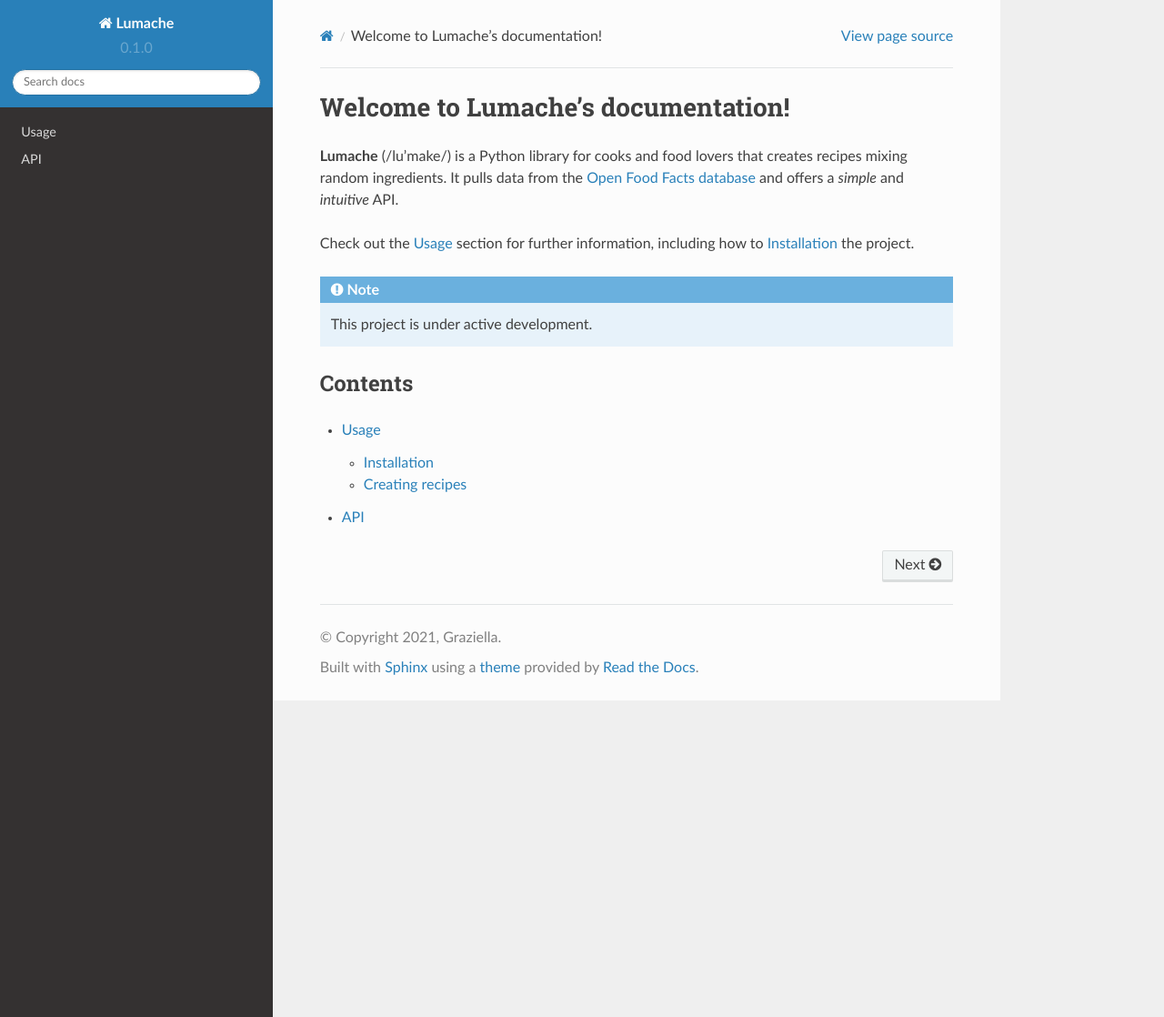
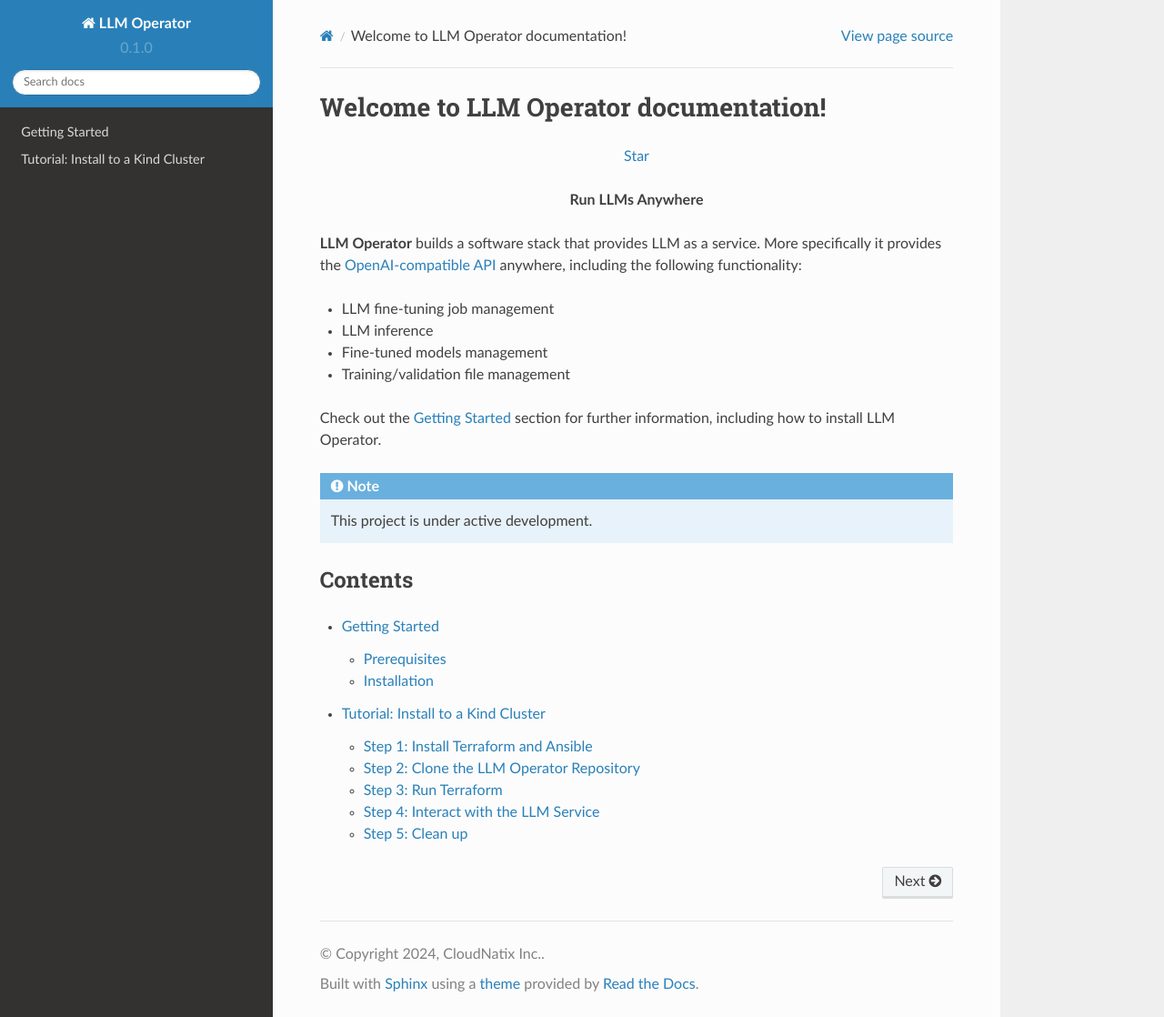
Before and after one commit to llm-operator/docs, a Sphinx documentation site: the page built from docs/source/index.rst, in a window 1280 px wide and 1118 px high. Shown: the whole window at 91% size. Built offline with Sphinx 7.4.7 and the Read the Docs theme 2.0.0, drawn with Linux system fonts in a browser that asks for light colours.

Commit message:
Add initial document

```diff
--- a/docs/source/api.rst
+++ /dev/null
@@ -1,7 +0,0 @@
-API
-===
-
-.. autosummary::
-   :toctree: generated
-
-   lumache
--- a/docs/source/conf.py
+++ b/docs/source/conf.py
@@ -2,9 +2,9 @@
 
 # -- Project information
 
-project = 'Lumache'
-copyright = '2021, Graziella'
-author = 'Graziella'
+project = 'LLM Operator'
+copyright = '2024, CloudNatix Inc.'
+author = ''
 
 release = '0.1'
 version = '0.1.0'
--- /dev/null
+++ b/docs/source/getting_started.rst
@@ -0,0 +1,31 @@
+Getting Started
+===============
+
+
+Prerequisites
+-------------
+
+LLM Operator builds the LLM stack in a single Kubernetes cluster or in multiple Kubernetes clusters. It
+requires the following components are installed in a target Kubernetes cluster:
+
+- Ingress controller
+- SQL database (to store jobs/models/files metadata)
+- S3-compatible object store (to store training files and LLM models)
+
+An SQL database and an S3-compatible object store can be inside the same Kubernetes cluster or outside. For example, you can deploy a Postgres database
+or `MinIO <https://https://min.io/>`_ into the same Kubernetes cluster, or you can use AWS RDS or AWS S3.
+
+
+Installation
+------------
+
+We provide a Helm chart for installing LLM Operator. You can obtain the Helm chart from our repository and install.
+
+.. code-block:: console
+
+   helm repo add llm-operator http://llm-operator-charts.s3-website-us-west-2.amazonaws.com/
+   helm repo update
+   helm upgrade --install -n <namespace> llm-operator llm-operator/llm-operator -f <values.yaml>
+
+The next tutorial section goes through an example installation to a `Kind <https://kind.sigs.k8s.io/>`_ cluster
+running on an EC2 instance.
--- a/docs/source/index.rst
+++ b/docs/source/index.rst
@@ -1,13 +1,29 @@
-Welcome to Lumache's documentation!
-===================================
+Welcome to LLM Operator documentation!
+======================================
 
-**Lumache** (/lu'make/) is a Python library for cooks and food lovers
-that creates recipes mixing random ingredients.
-It pulls data from the `Open Food Facts database <https://world.openfoodfacts.org/>`_
-and offers a *simple* and *intuitive* API.
+.. raw:: html
 
-Check out the :doc:`usage` section for further information, including
-how to :ref:`installation` the project.
+   <p style="text-align:center">
+   <a class="github-button" href="https://github.com/llm-operator/llm-operator" data-show-count="true" data-size="large" aria-label="Star llm-operator/llm-operator on GitHub">Star</a>
+   <script async defer src="https://buttons.github.io/buttons.js"></script>
+   </p>
+
+   <p style="text-align:center">
+   <strong>Run LLMs Anywhere</strong>
+   </p>
+
+
+**LLM Operator** builds a software stack that provides LLM as a service. More specifically it provides the
+`OpenAI-compatible API <https://platform.openai.com/docs/api-reference>`_ anywhere, including the
+following functionality:
+
+- LLM fine-tuning job management
+- LLM inference
+- Fine-tuned models management
+- Training/validation file management
+
+Check out the :doc:`getting_started` section for further information, including
+how to install LLM Operator.
 
 .. note::
 
@@ -18,5 +34,5 @@ Contents
 
 .. toctree::
 
-   usage
-   api
+   getting_started
+   tutorial
--- /dev/null
+++ b/docs/source/tutorial.rst
@@ -0,0 +1,76 @@
+Tutorial: Install to a Kind Cluster
+===================================
+
+In this tutorial, we provision an EC2 instance, build a `Kind <https://kind.sigs.k8s.io/>`_ cluster, and
+deploy LLM Operator and other required components.
+
+Once all the setup completes, you can interact with the LLM service
+by directly hitting the API endpoints or using `the OpenAI Python library <https://github.com/openai/openai-python>`_.
+
+
+Step 1: Install Terraform and Ansible
+-------------------------------------
+
+We use Terraform and Ansible. Follow the links to install if you haven't.
+
+- `Terraform <https://developer.hashicorp.com/terraform/install>`_
+- `Ansible <https://docs.ansible.com/ansible/latest/installation_guide/intro_installation.html>`_
+
+
+Step 2: Clone the LLM Operator Repository
+--------------------------------------------
+
+We use the Terraform configuration and Ansible playbook in the `the LLM Operator repository <https://github.com/llm-operator/llm-operator>`_.
+Run the following commands to clone the repo and move to the directory where the Terraform configuration file is stored.
+
+.. code-block:: console
+
+   git clone https://github.com/llm-operator/llm-operator.git
+   cd llm-operator/aws
+
+
+Step 3: Run Terraform
+---------------------
+
+First create a ``local.tfvars`` file for your deployment. Here is an example.
+
+.. code-block:: console
+
+   project_name = "<instance-name> (default: "llm-operator-demo")"
+   profile      = "<aws-profile>"
+
+   public_key_path  = "</path/to/public_key_path>"
+   private_key_path = "</path/to/private_key_path>"
+   ssh_ip_range     = "<ingress CIDR block for SSH (default: "0.0.0.0/0")>"
+
+.. note::
+
+    See ``variables.tf`` for other customizable and default values.
+
+Then, run the following Terraform commands to initialize and create an EC2 instance. This will approximately take 10 minutes.
+
+.. code-block:: console
+
+   terraform init
+   terraform apply -var-file=local.tfvars
+
+
+If you want to run only Ansible playbook, you can just run ``ansible-playbook -i inventory.ini playbook.yml``.
+
+
+Step 4: Interact with the LLM Service
+-------------------------------------
+
+.. note::
+
+   TODO: Fill this out.
+
+
+Step 5: Clean up
+----------------
+
+Run the following command to destroy the EC2 instance.
+
+.. code-block:: console
+
+   terraform destroy -var-file=local.tfvars
--- a/docs/source/usage.rst
+++ /dev/null
@@ -1,33 +0,0 @@
-Usage
-=====
-
-.. _installation:
-
-Installation
-------------
-
-To use Lumache, first install it using pip:
-
-.. code-block:: console
-
-   (.venv) $ pip install lumache
-
-Creating recipes
-----------------
-
-To retrieve a list of random ingredients,
-you can use the ``lumache.get_random_ingredients()`` function:
-
-.. autofunction:: lumache.get_random_ingredients
-
-The ``kind`` parameter should be either ``"meat"``, ``"fish"``,
-or ``"veggies"``. Otherwise, :py:func:`lumache.get_random_ingredients`
-will raise an exception.
-
-.. autoexception:: lumache.InvalidKindError
-
-For example:
-
->>> import lumache
->>> lumache.get_random_ingredients()
-['shells', 'gorgonzola', 'parsley']
```
Also changed, not shown: README.rst (+10 -5 lines).
